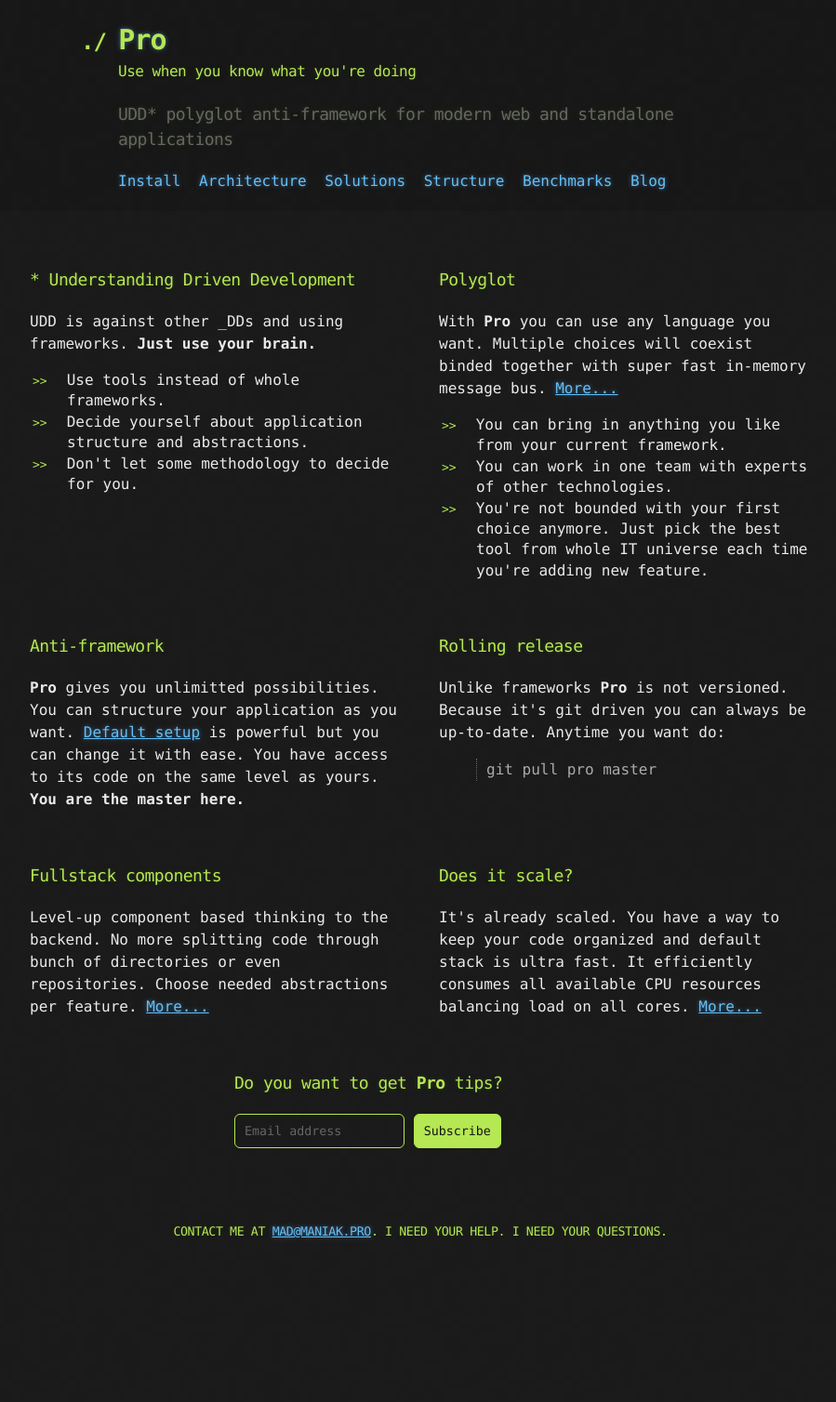
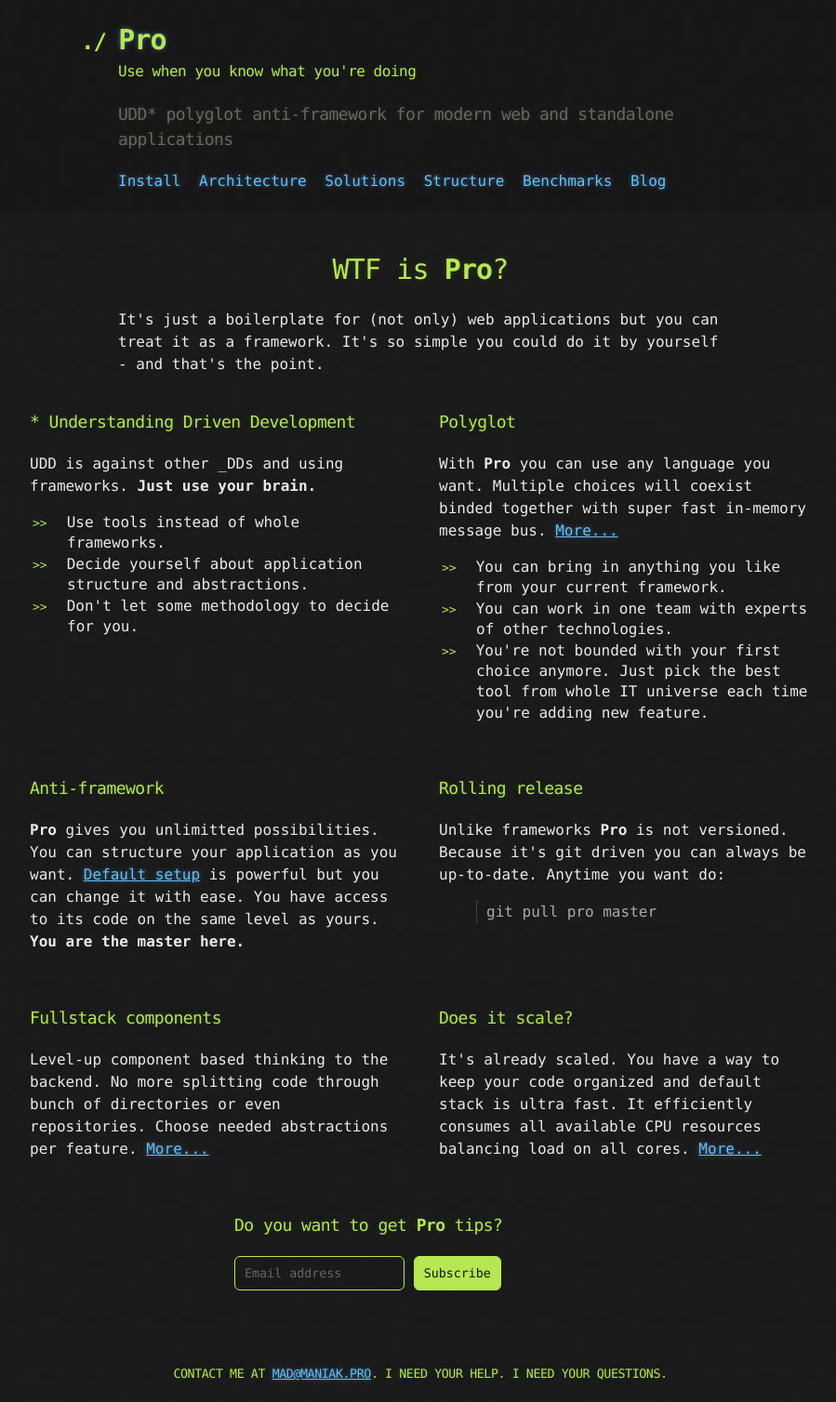
Before and after one commit to madmaniak/pro, a Jekyll site: the page built from index.html, in a window 1280 px wide. Shown: the whole page at 93% size, without its empty margins (188-1087 px from the left). Built offline with Jekyll 4.4.1, drawn with Linux system fonts in a browser that asks for light colours; Markdown is read by kramdown in place of the engine named in the settings; before the commit the page ends 1355 px from its top, so only the background shows below that.

Commit message:
wtf is pro

```diff
--- a/index.html
+++ b/index.html
@@ -3,6 +3,16 @@ layout: default
 title: Use when you know what you're doing
 meta: UDD* polyglot anti-framework for modern web and standalone applications
 ---
+
+<div style="flex-basis: 100%">
+  <h1 class="center">WTF is <strong>Pro</strong>?</h1>
+  <div class="container">
+    <p>
+    It's just a boilerplate for (not only) web applications but you can treat it as a framework.
+    It's so simple you could do it by yourself - and that's the point.<br />
+    </p>
+  </div>
+</div>
 
 <div class="box">
   <h3>* Understanding Driven Development</h3>
```
